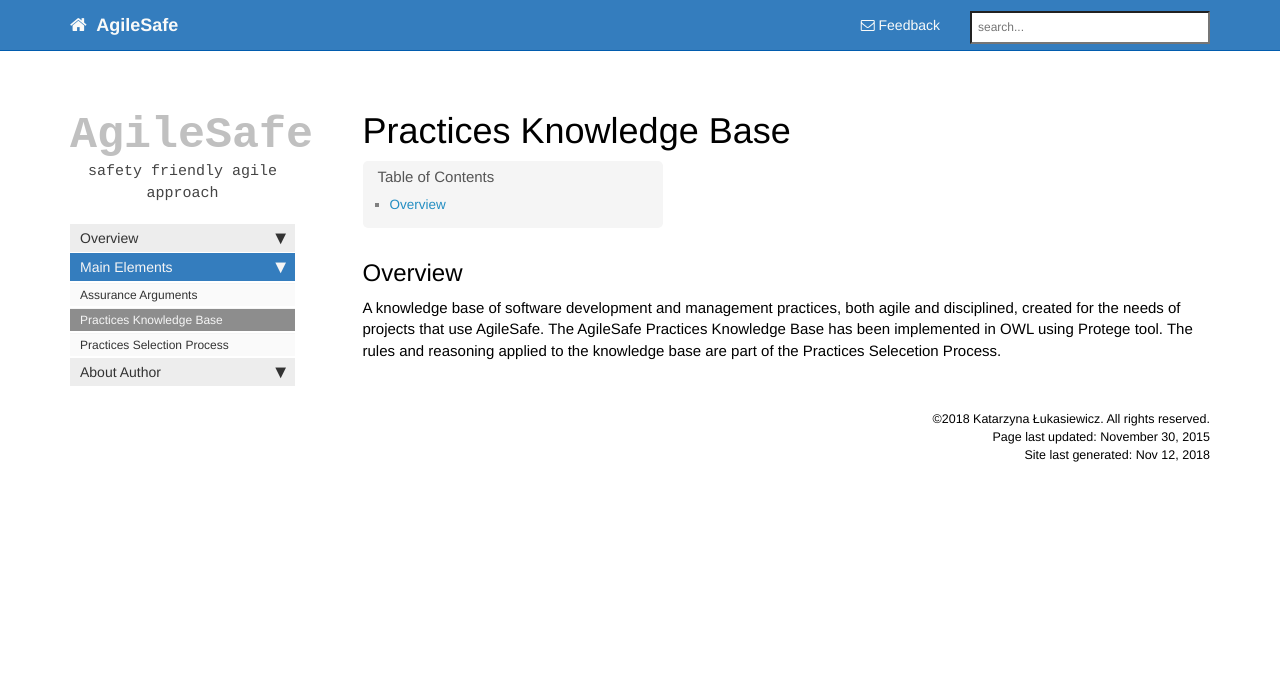
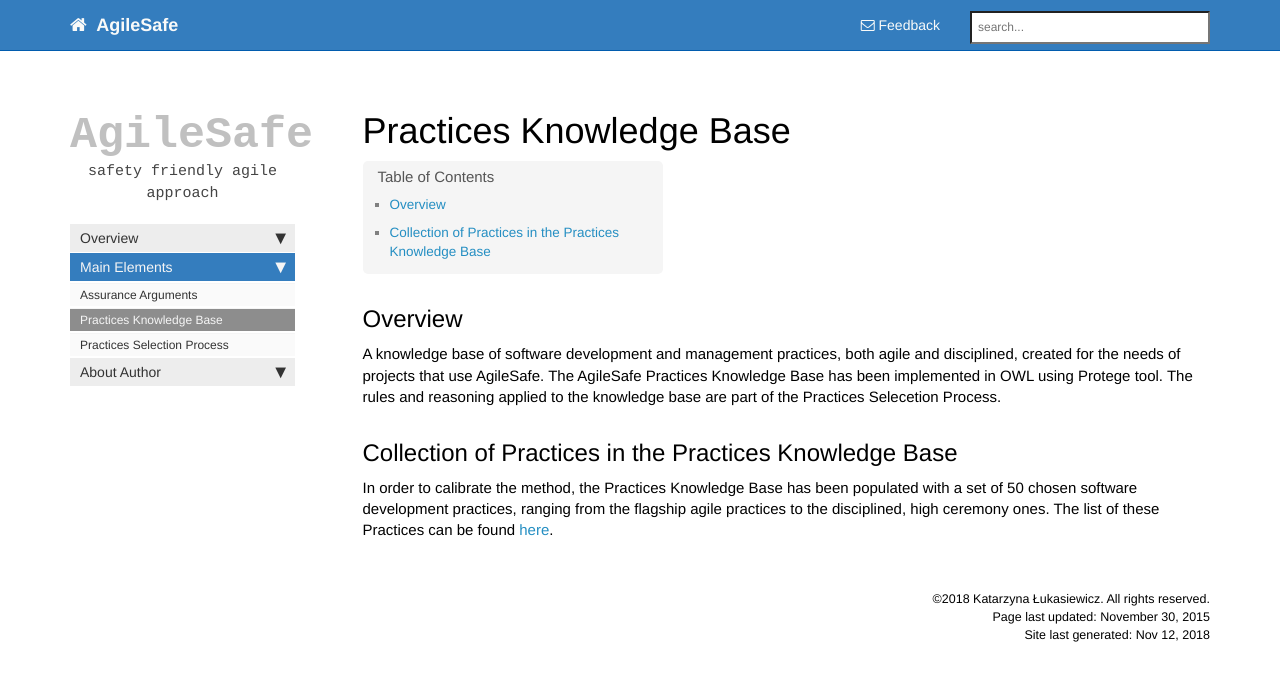
Before and after one commit to mgamer/agilesafe, a Jekyll site: the page built from mydoc/mydoc_practices_knowledgebase.md, in a window 1280 px wide. Shown: the top 681 px of the page. Built offline with Jekyll 4.4.1, drawn with Linux system fonts in a browser that asks for light colours; nearby versions of some CDN libraries; library files that are not in the unit come from our copies; Markdown is read by kramdown in place of the engine named in the settings; comment, search, counter and statistics services are not loaded.

Commit message:
Dodana lista 50 praktyk

```diff
--- a/mydoc/mydoc_practices_knowledgebase.md
+++ b/mydoc/mydoc_practices_knowledgebase.md
@@ -10,3 +10,6 @@ series: "Getting Started"
 ## Overview
 A knowledge base of software development and management practices, both agile and disciplined, created for the needs of projects that use AgileSafe.
 The AgileSafe Practices Knowledge Base has been implemented in OWL using Protege tool. The rules and reasoning applied to the knowledge base are part of the Practices Selecetion Process.
+## Collection of Practices in the Practices Knowledge Base
+In order to calibrate the method, the Practices Knowledge Base has been populated with a set of 50 chosen software development practices, ranging from the flagship agile practices to the disciplined, high ceremony ones.
+The list of these Practices can be found [here](files/AgileSafe_50Practices_List.pdf).
```
Also changed, not shown: 1 other file.
